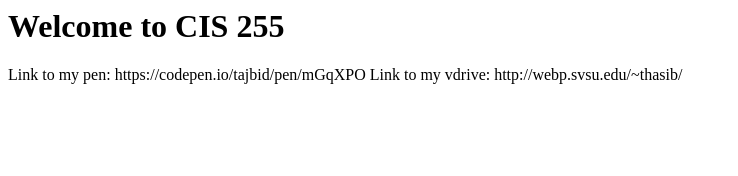
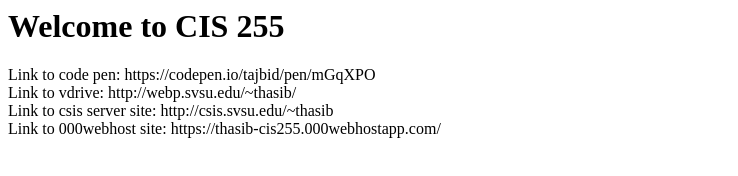
Before and after one commit to tajbid1/pages, a plain HTML site: page index.html in a window 1280 px wide. Shown: the whole page, without its empty margins (0-738 px from the left). Drawn offline with Linux system fonts and the light colour scheme.

Commit message:
Update index.html

```diff
--- a/index.html
+++ b/index.html
@@ -1,3 +1,5 @@
 <h1>Welcome to CIS 255</h1>
-<p>Link to my pen: https://codepen.io/tajbid/pen/mGqXPO
-Link to my vdrive: http://webp.svsu.edu/~thasib/ </p>
+<p>Link to code pen: https://codepen.io/tajbid/pen/mGqXPO
+<br>Link to vdrive: http://webp.svsu.edu/~thasib/
+<br>Link to csis server site: http://csis.svsu.edu/~thasib
+<br>Link to 000webhost site: https://thasib-cis255.000webhostapp.com/ </p>
```
